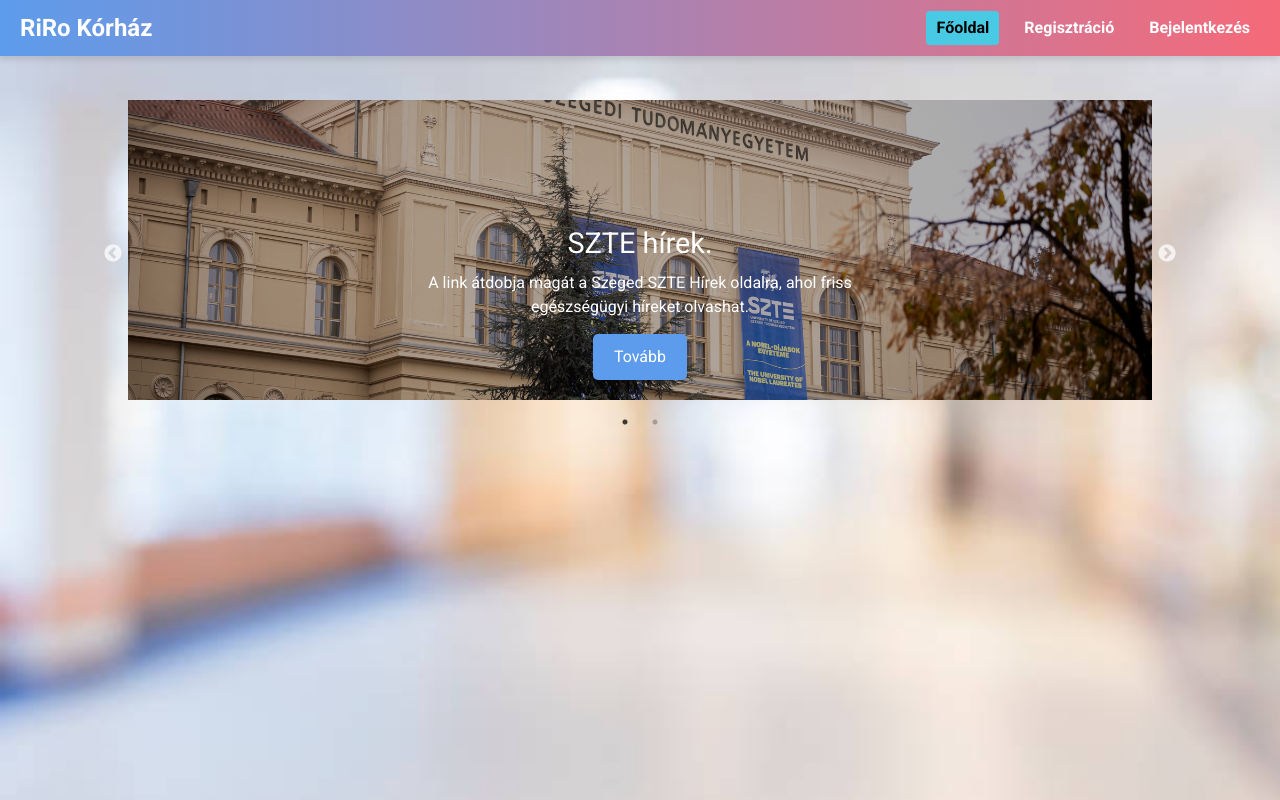
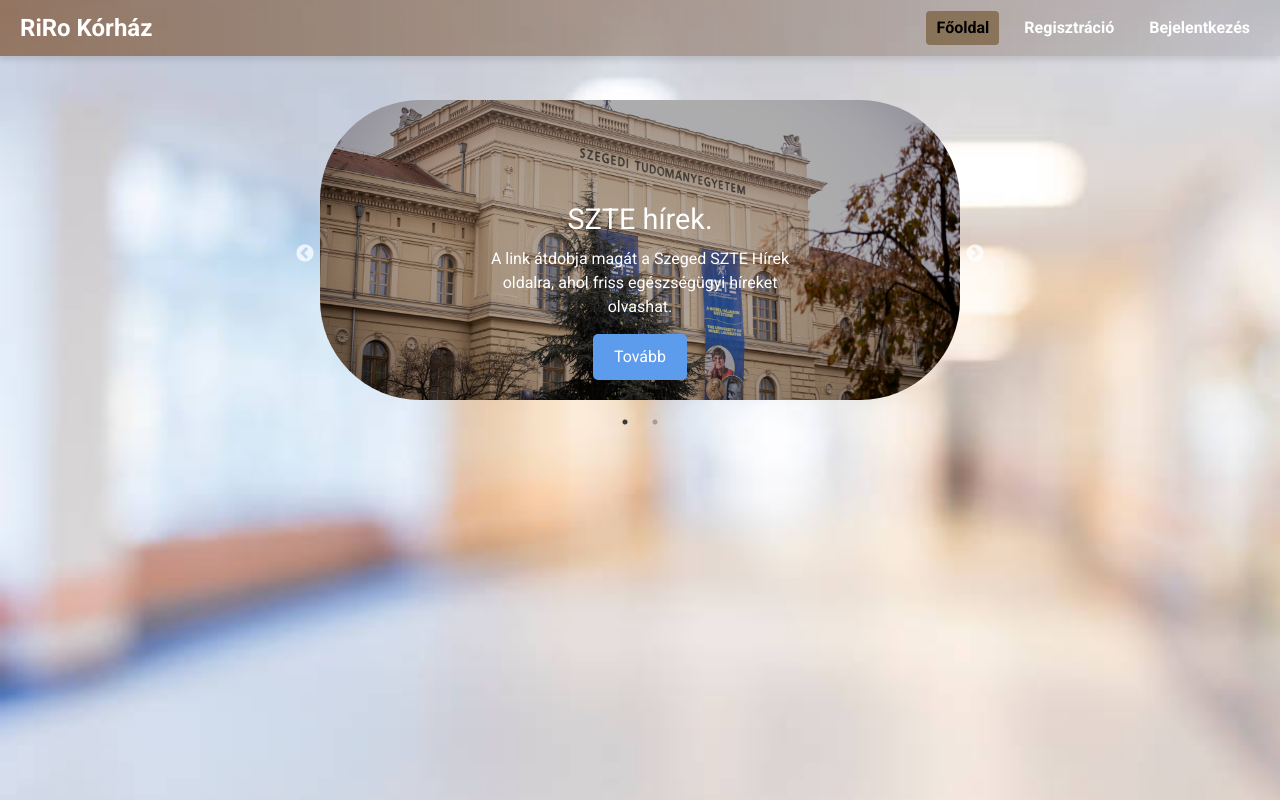
Before and after one commit to venti69/RiRo, a React (Vite) app in the folder client/: page /fooldal in a window 1280 px wide. Built offline with nearby package versions, Linux system fonts and the light colour scheme.

Commit message:
hatnemtom

```diff
--- a/client/src/components/Carousel.jsx
+++ b/client/src/components/Carousel.jsx
@@ -41,7 +41,7 @@
 
     return (
         <>
-        <Slider {...settings} style={{margin: "100px auto", width: "80vw", borderRadius: "15px"}}>
+        <Slider {...settings} style={{margin: "100px auto", width: "50vw", borderRadius: "150px"}}>
             {news.map((item, index) => (
                 <div key={index} className="news-slide">
                     <img src={item.image} alt="nem megy" />
--- a/client/src/components/Navbar.jsx
+++ b/client/src/components/Navbar.jsx
@@ -31,17 +31,21 @@
             <div className="nav-links">
                 <NavLink to="/fooldal">Főoldal</NavLink>
                 {loggedIn ? (
+                    <>
                     <button onClick={kilep} className="kilepes" style={{
-                    backgroundColor: isHovered ? "#023e8a" : "transparent", // Hover szín
+                        backgroundColor: isHovered ? "#696b6ca5" : "transparent", // Hover szín
                         fontWeight: "bold",
                         border: "none",
                         color: isHovered ? "#f60": "white",
                         borderRadius: "5px",
                         cursor: "pointer",
-                    transition: "background-color 0.3s ease",}} onMouseEnter={() => setIsHovered(true)} // Hover állapot kezdete
-      onMouseLeave={() => setIsHovered(false)}>Kilépés</button>,
-                    // <NavLink to="/logout">Kilépés</NavLink>
+                        transition: "background-color 0.3s ease",}} onMouseEnter={() => setIsHovered(true)}
+                         // Hover állapot kezdete
+
+                        onMouseLeave={() => setIsHovered(false)}>Kilépés</button>
                         <NavLink to="/info">Információ</NavLink>
+                        {/* <NavLink to="/logout">Kilépés</NavLink> */}
+                        </>
                 ) : (
                     <>
                         <NavLink to="/register">Regisztráció</NavLink>
--- a/client/src/css/Carousel.css
+++ b/client/src/css/Carousel.css
@@ -12,6 +12,7 @@
     text-align: center;
     object-fit: cover;
     filter: brightness(0.7);
+    border-radius: 100px;
 }
 
 .news-content {
@@ -30,6 +31,7 @@
 .news-content p {
     font-size: 1rem;
     margin-bottom: 15px;
+    /* border-radius: 100px; */
 }
 
 .news-content .btn {
--- a/client/src/css/Navbar.css
+++ b/client/src/css/Navbar.css
@@ -4,7 +4,7 @@
     justify-content: space-between;
     padding: 10px 20px;
     background-color: #00ffb3;
-    background: linear-gradient(90deg, #5d9cec, #f56a79);
+    background: linear-gradient(90deg, rgba(110, 57, 12, 0.586), rgba(57, 57, 57, 0.145));
     box-shadow: 0 4px 6px rgba(0, 0, 0, 0.1);
     position: fixed;
     top: 0;
@@ -27,11 +27,11 @@
 }
 
 .navbar a:hover{
-    background-color: #023e8a; /* Sötétebb kék */
+    background-color: #696b6ca5;
 }
 
 .navbar a.active {
-    background-color: #48cae4; /* Aktív link színe */
+    background-color: #684a1e91; /* Aktív link színe */
     color: black; /* Fekete szöveg */
 }
 
--- a/client/src/pages/Home/Home.module.css
+++ b/client/src/pages/Home/Home.module.css
@@ -1,7 +1,7 @@
 :root {
     --card-gradient: rgba(255, 255, 255, 0.85);
-    --primary-color: #5d9cec;
-    --secondary-color: #f56a79;
+    --primary-color: #696b6ca5;
+    --secondary-color: #684a1e91;
     --button-shadow: rgba(0, 0, 0, 0.3);
 }
 body{
@@ -68,7 +68,8 @@
     font-weight: bold;
     color: var(--primary-color);
     margin-bottom: 20px;
-    background: linear-gradient(90deg, #5d9cec, #f56a79);
+    /* background: linear-gradient(90deg, #5d9cec, #f56a79); */
+    background: linear-gradient(90deg, rgba(110, 57, 12, 0.586), rgba(50, 49, 49, 0.683));
     -webkit-background-clip: text;
     -webkit-text-fill-color: transparent;
 }
```
Lines whose indentation alone changed are shown as unchanged.
